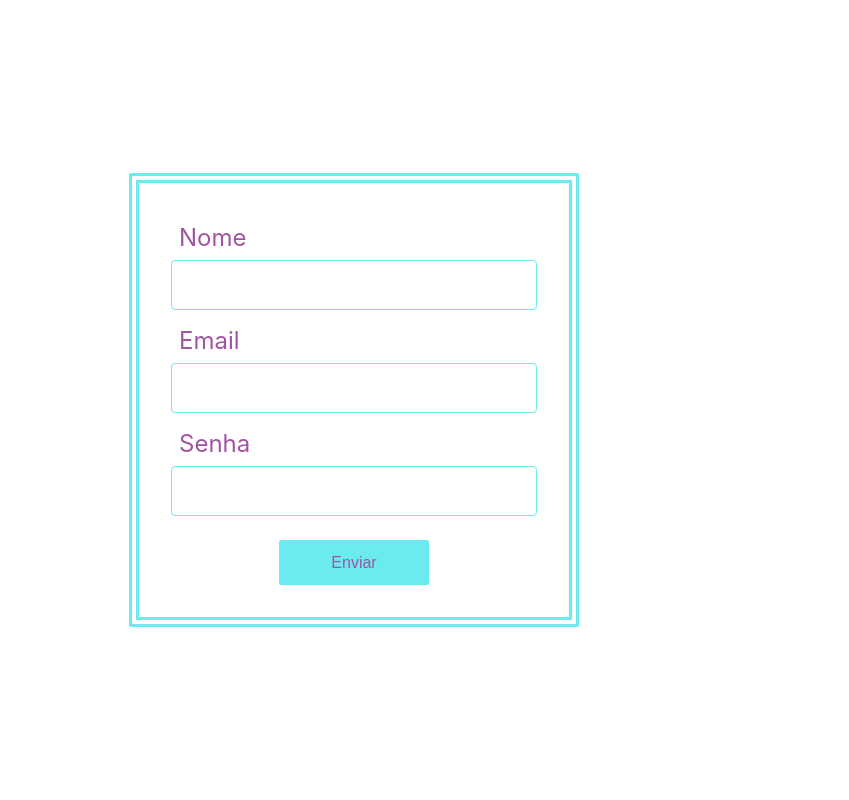
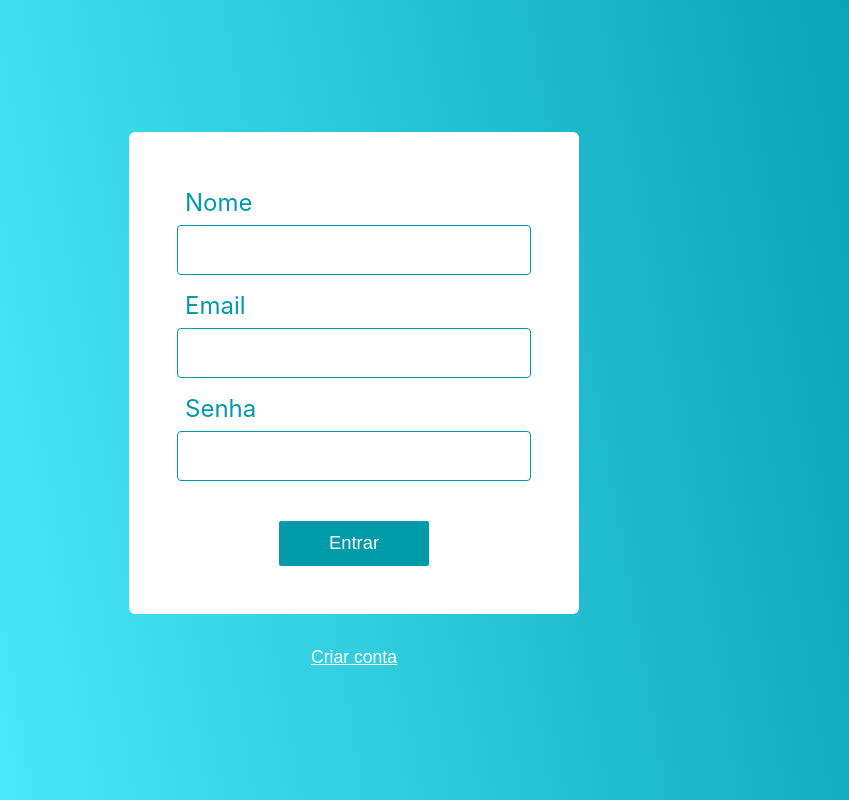
Before and after one commit to camilasoarres/react-ts-lenny, a Next.js app: page / in a window 1280 px wide. Shown: the whole page, without its empty margins (286-1135 px from the left). Built offline with nearby package versions, Linux system fonts and the light colour scheme.

Commit message:
adding v2 with router

```diff
--- a/package.json
+++ b/package.json
@@ -9,9 +9,11 @@
     "lint": "next lint"
   },
   "dependencies": {
+    "@types/styled-components": "^5.1.12",
     "next": "11.0.1",
     "react": "17.0.2",
-    "react-dom": "17.0.2"
+    "react-dom": "^17.0.2",
+    "styled-components": "^5.3.0"
   },
   "devDependencies": {
     "@types/react": "17.0.15",
--- a/pages/index.tsx
+++ b/pages/index.tsx
@@ -1,84 +1,10 @@
-// Libs
-import React, { useState } from "react";
-import { TextInput } from "../components/input";
+import Login from './login';
 
-// Styles
-import styles from "../styles/Home.module.css";
-import { useUserData } from "../utils/hooks";
-import { validateEmail, validatePassword } from "../utils/validation";
+// Component
+function Home() {
+  return (
+    <Login />
+  )
+}
 
-const Home = () => {
-  const { updateData, isDataValid, errors, updateErrors } = useUserData();
-  const [messageError, setMessageError] = useState("");
-
-  const handleChange = (ev: React.SyntheticEvent<HTMLInputElement>) => {
-    const value = ev.currentTarget.value;
-    const field = ev.currentTarget.name;
-
-    updateData({
-      [field]: value,
-    });
-  };
-
-  const saveForm = (ev: React.SyntheticEvent<HTMLFormElement>) => {
-    ev.preventDefault();
-
-    if (!isDataValid()) {
-      setMessageError("Algo de errado não está certo!");
-    } else {
-      setMessageError("Formulário salvo!");
-      setTimeout(() => {
-        setMessageError("");
-      }, 3000);
-    }
-  };
-
-  return (
-    <div className={styles.container}>
-      <form className={styles.form} onSubmit={saveForm}>
-        <p className={styles.messageError}>{messageError}</p>
-        <TextInput
-          label="Nome"
-          name="name"
-          type="text"
-          onChange={handleChange}
-          validation={(value) => {
-            updateErrors({
-              name: value.length ? "" : "Invalid name",
-            });
-          }}
-          error={errors.name}
-        />
-
-        <TextInput
-          label="Email"
-          name="email"
-          type="email"
-          onChange={handleChange}
-          validation={(value) => {
-            updateErrors({
-              email: validateEmail(value) ? "" : "Invalid email",
-            });
-          }}
-          error={errors.email}
-        />
-
-        <TextInput
-          label="Senha"
-          name="password"
-          type="password"
-          onChange={handleChange}
-          validation={(value) => {
-            updateErrors({
-              password: validatePassword(value) ? "" : "Invalid password",
-            });
-          }}
-          error={errors.password}
-        />
-        <input className={styles.button} type="submit" value="Enviar" />
-      </form>
-    </div>
-  );
-};
-
-export default Home;
+export default Home
--- /dev/null
+++ b/pages/login.tsx
@@ -0,0 +1,91 @@
+// Libs
+import React, { useState } from "react";
+import { useRouter } from 'next/router';
+import Link from 'next/link';
+import { TextInput } from "../components/input";
+
+// Styles
+import styles from "../styles/Home.module.css";
+import { useUserData } from "../utils/hooks";
+import { validateEmail, validatePassword } from "../utils/validation";
+
+const Login = () => {
+  const { updateData, isDataValid, errors, updateErrors } = useUserData();
+  const [messageError, setMessageError] = useState("");
+  const router = useRouter();
+
+  const handleChange = (ev: React.SyntheticEvent<HTMLInputElement>) => {
+    const value = ev.currentTarget.value;
+    const field = ev.currentTarget.name;
+
+    updateData({
+      [field]: value,
+    });
+  };
+
+  const saveForm = (ev: React.SyntheticEvent<HTMLFormElement>) => {
+    ev.preventDefault();
+
+    if (!isDataValid()) {
+      setMessageError("Algo de errado não está certo!");
+    } else {
+      router.push('/dashboard')
+      setTimeout(() => {
+        setMessageError("");
+      }, 3000);
+    }
+  };
+
+  return (
+    <div className={styles.container}>
+      <form className={styles.form} onSubmit={saveForm}>
+        <p className={styles.messageError}>{messageError}</p>
+        <TextInput
+          label="Nome"
+          name="name"
+          type="text"
+          onChange={handleChange}
+          validation={(value) => {
+            updateErrors({
+              name: value.length ? "" : "Invalid name",
+            });
+          }}
+          error={errors.name}
+        />
+
+        <TextInput
+          label="Email"
+          name="email"
+          type="email"
+          onChange={handleChange}
+          validation={(value) => {
+            updateErrors({
+              email: validateEmail(value) ? "" : "Invalid email",
+            });
+          }}
+          error={errors.email}
+        />
+
+        <TextInput
+          label="Senha"
+          name="password"
+          type="password"
+          onChange={handleChange}
+          validation={(value) => {
+            updateErrors({
+              password: validatePassword(value) ? "" : "Invalid password",
+            });
+          }}
+          error={errors.password}
+        />
+        <input className={styles.button} type="submit" value="Entrar" />
+      </form>
+
+      <Link href="/register">
+        <button className={styles.createAccount}>Criar conta</button>
+      </Link>
+    </div>
+  );
+};
+
+export default Login;
--- a/styles/Home.module.css
+++ b/styles/Home.module.css
@@ -1,4 +1,4 @@
-.container {
+.container, .container2 {
   min-height: 100vh;
   padding: 0 0.5rem;
   display: flex;
@@ -6,15 +6,24 @@
   justify-content: center;
   align-items: center;
   height: 100vh;
+  background: linear-gradient(80deg, #49E9FA 20%, #009AAB 100%);
 }
 
-.form {
+.container2 {
+  background: #fff;
+}
+
+.form, .form2 {
   display: flex;
   flex-direction: column;
   width: 450px;
-  padding: 2rem;
-  border: double 10px rgb(107, 235, 240);
-  border-radius: 2px;
+  padding: 3rem;
+  border-radius: 6px;
+  background: #fff;
+}
+
+.form2 {
+  border: double 10px #81A6B3;
 }
 
 .formStep {
@@ -26,7 +35,7 @@
 .label {
   font-size: 1.5rem;
   margin: .5rem;
-  color: rgb(161, 84, 161);
+  color: #009AAB;
 }
 
 .input {
@@ -34,7 +43,7 @@
   border-radius: 4px;
   padding-left: .5rem;
   background: none;
-  border: solid .5px rgb(107, 235, 240);
+  border: solid .5px#009AAB;
   outline: none;
 }
 
@@ -42,11 +51,11 @@
   align-self: center;
   width: 150px;
   height: 45px;
-  margin-top: 1rem;
-  font-size: 1rem;
+  margin-top: 2rem;
+  font-size: 1.15rem;
   border-radius: 2px;
-  color: rgb(161, 84, 161);
-  background: rgb(107, 235, 240);
+  color: #fff;
+  background: #009AAB;
   border: none;
   outline: none;
   cursor: pointer;
@@ -55,10 +64,39 @@
 .messageError {
   width: 100%;
   margin: 0;
-  color: rgb(161, 84, 161);
+  color: #F7750C;
   text-align: right;
 }
 
 .error {
-  color: tomato;
+  color: #F7750C;
+  margin-top: 5px;
 }
+
+.title {
+  color: #009AAB;
+}
+
+.createAccount {
+  text-decoration: underline;
+  color: #fff;
+  font-size: 1.1rem;
+  margin-top: 2rem;
+  background: transparent;
+  border: none;
+  outline: none;
+  cursor: pointer;
+}
+
+.buttonBack {
+  width: 150px;
+  height: 45px;
+  margin-top: 1rem;
+  font-size: 1.15rem;
+  border-radius: 2px;
+  color: #81A6B3;
+  background: #fff;
+  border: none;
+  outline: none;
+  cursor: pointer;
+}
```
Also changed, not shown: pages/dashboard.tsx (added, +90 -0 lines), pages/register.tsx (added, +91 -0 lines), pages/v1/v1.tsx (renamed from pages/v1/index.tsx), 1 other file (tests, documents, lock files or other folders).
